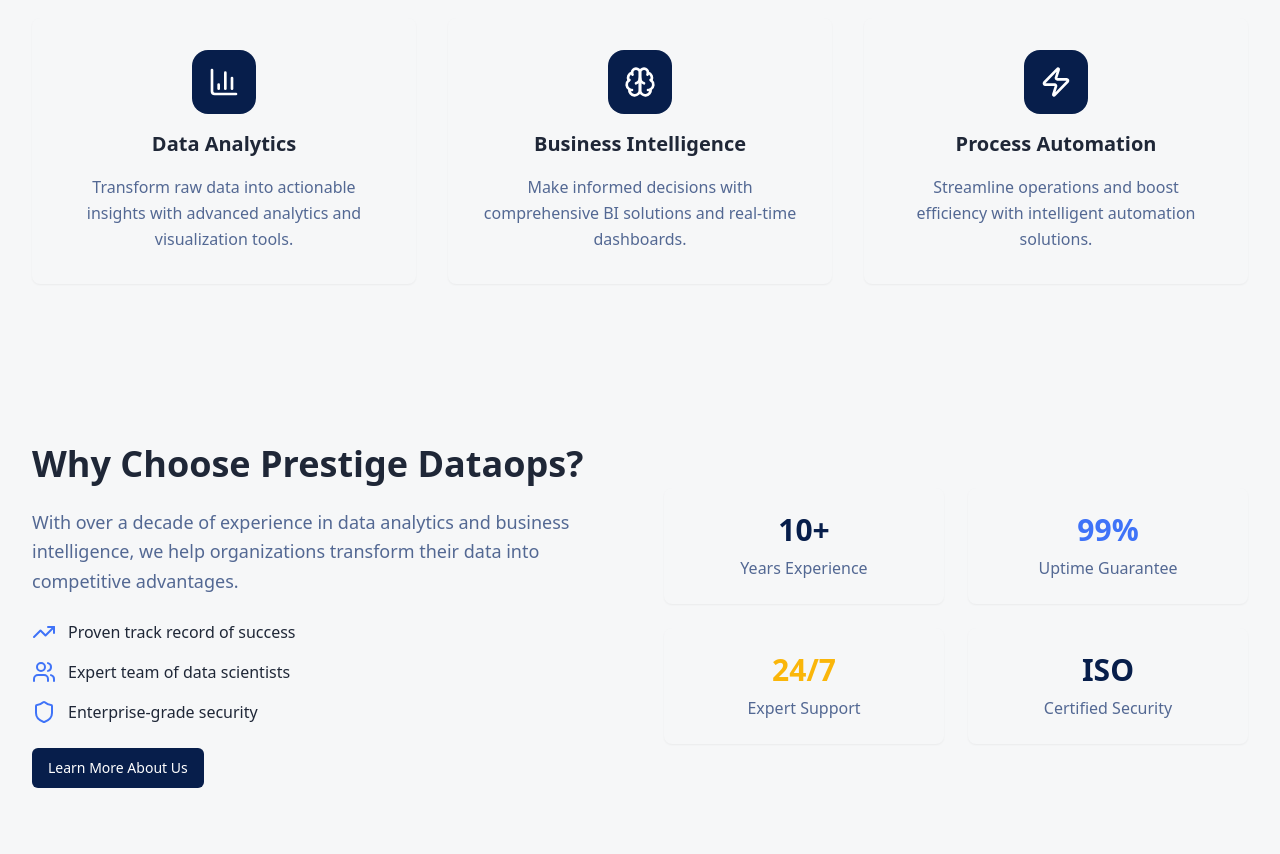
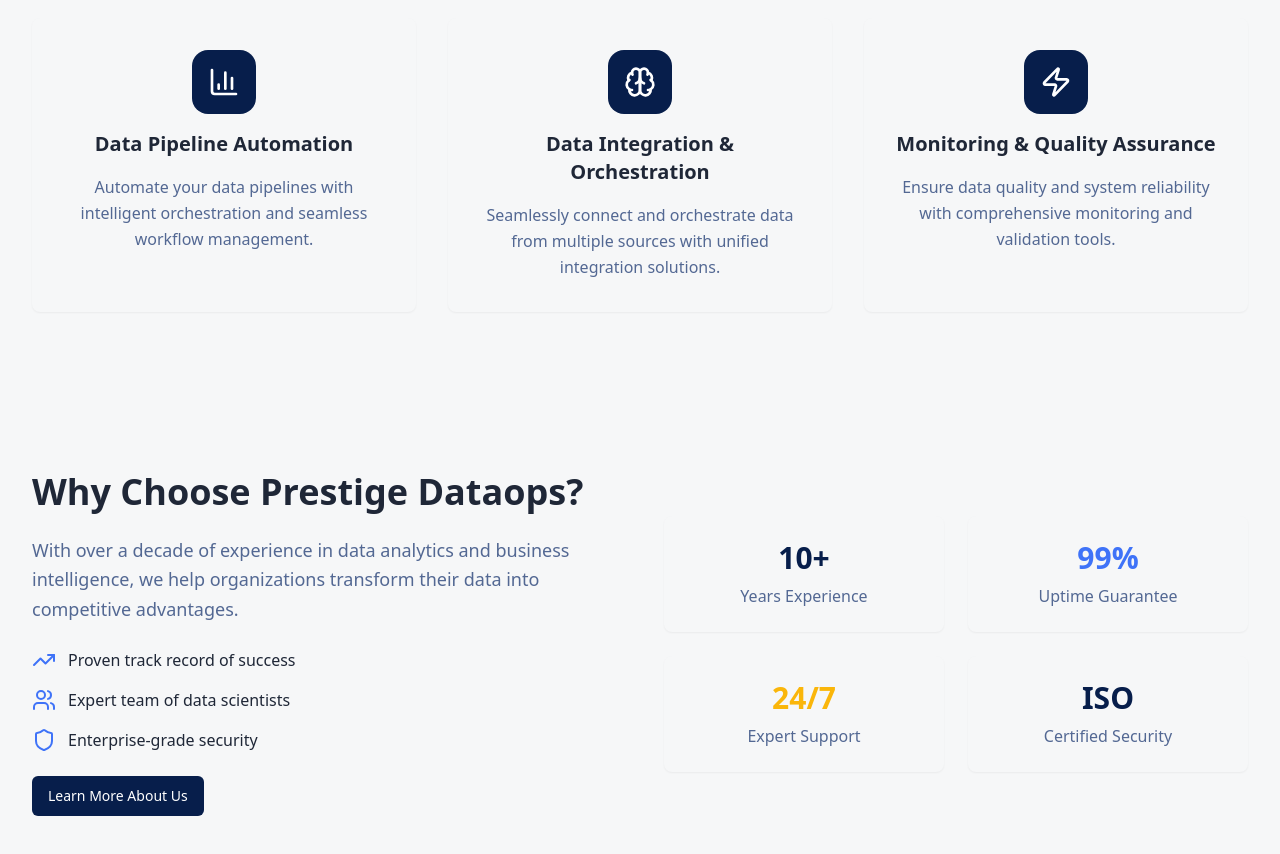
Before and after one commit to waqaralyy/prestige-data-flow, a React (Vite) app: page / in a window 1280 px wide. Shown: the part 900-1754 px from the top of the page. Built offline with nearby package versions, Linux system fonts and the light colour scheme.

Commit message:
Update Core Services section
Updated the "Our Core Services" section on the home page by renaming "Data Analytics" to "Data Pipeline Automation", "Business Intelligence" to "Data Integration & Orchestration", and "Process Automation" to "Monitoring & Quality Assurance".

```diff
--- a/src/pages/Index.tsx
+++ b/src/pages/Index.tsx
@@ -11,18 +11,18 @@ const Index = () => {
   const services = [
     {
       icon: BarChart3,
-      title: "Data Analytics",
-      description: "Transform raw data into actionable insights with advanced analytics and visualization tools."
+      title: "Data Pipeline Automation",
+      description: "Automate your data pipelines with intelligent orchestration and seamless workflow management."
     },
     {
       icon: Brain,
-      title: "Business Intelligence",
-      description: "Make informed decisions with comprehensive BI solutions and real-time dashboards."
+      title: "Data Integration & Orchestration",
+      description: "Seamlessly connect and orchestrate data from multiple sources with unified integration solutions."
     },
     {
       icon: Zap,
-      title: "Process Automation",
-      description: "Streamline operations and boost efficiency with intelligent automation solutions."
+      title: "Monitoring & Quality Assurance",
+      description: "Ensure data quality and system reliability with comprehensive monitoring and validation tools."
     }
   ];
 
```
